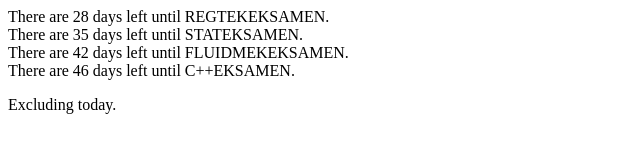
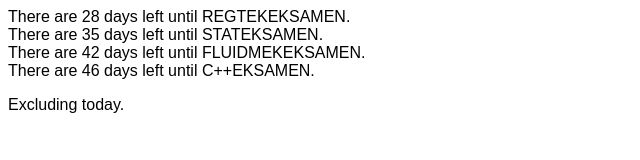
Before and after one commit to AudunVN/ex, a plain HTML site: page index.html in a window 1280 px wide. Shown: the whole page, without its empty margins (0-640 px from the left). Drawn offline with Linux system fonts and the light colour scheme.

Commit message:
font-family -> sans-serif

```diff
--- a/index.html
+++ b/index.html
@@ -10,6 +10,11 @@
 			return(DayCount);
 		}
 		</script>
+		<style>
+			body {
+				font-family: "Arial", sans-serif;
+			}
+		</style>
 	</head>
 	<body>
 		<script>
```
